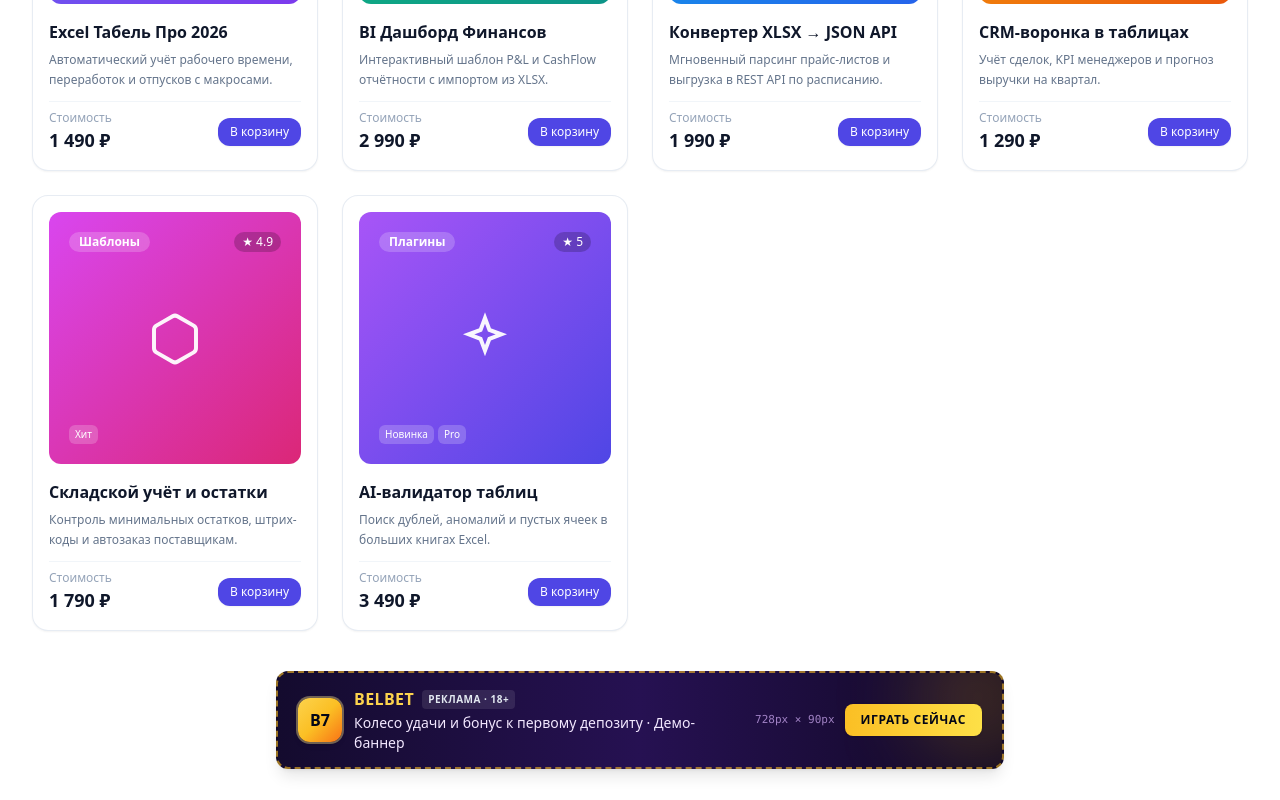
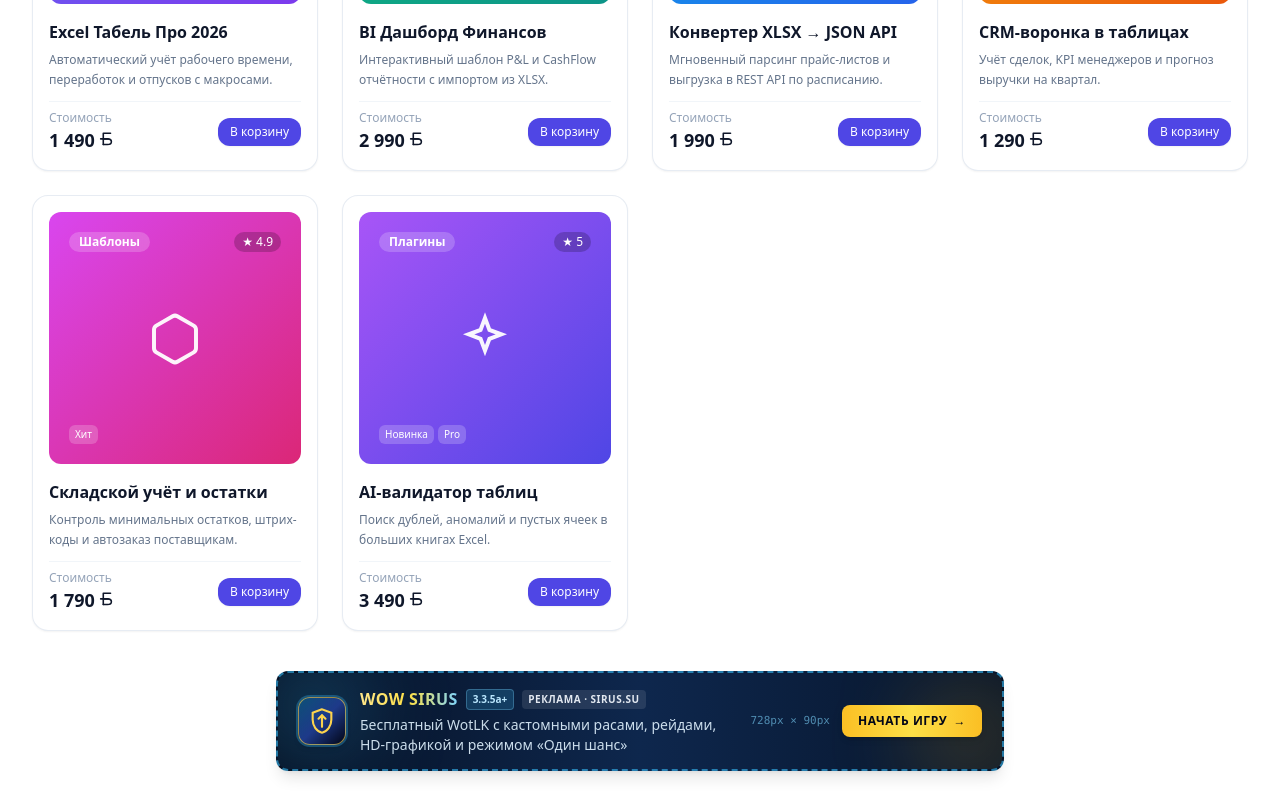
Before and after one commit to beregnac/excelflow-lab, a Vue app: page / in a window 1280 px wide. Shown: the part 2540-3340 px from the top of the page. Built offline with nearby package versions, Linux system fonts and the light colour scheme.

Commit message:
feat: add WoW Sirus ad banner and Belarusian ruble symbol (BYN)

```diff
--- a/src/components/AdSlot.vue
+++ b/src/components/AdSlot.vue
@@ -1,53 +1,80 @@
 <template>
-  <!-- Belbet Stylized Promo AdSlot (keeps dashed AdSlot wrapper + "Рекламное место" label) -->
+  <!-- Real WoW Sirus (sirus.su) Ad Banner inside dashed AdSlot wrapper -->
   <aside
-    v-if="variant === 'belbet'"
+    v-if="variant === 'sirus'"
     role="complementary"
     :aria-label="label"
-    class="relative mx-auto flex max-w-full overflow-hidden rounded-xl border-2 border-dashed border-amber-400/60 bg-gradient-to-r from-[#140b2e] via-[#261152] to-[#110824] text-white shadow-lg transition-all duration-300 hover:border-amber-300 hover:shadow-amber-500/15"
-    :class="isVertical ? 'flex-col justify-between p-5 text-center gap-3' : 'flex-col sm:flex-row items-center justify-between px-5 py-3.5 gap-4'"
-    :style="{ width: resolvedWidth, minHeight: resolvedHeight }"
+    class="mx-auto max-w-full"
+    :style="{ width: resolvedWidth }"
   >
-    <!-- Decorative glow -->
+    <a
+      href="https://sirus.su/"
+      target="_blank"
+      rel="noopener noreferrer sponsored"
+      class="group relative flex w-full overflow-hidden rounded-xl border-2 border-dashed border-sky-400/60 bg-gradient-to-r from-[#061124] via-[#0e274d] to-[#07152b] text-white shadow-lg transition-all duration-300 hover:border-amber-300/90 hover:shadow-sky-500/20 focus-visible:outline-none focus-visible:ring-2 focus-visible:ring-amber-300"
+      :class="isVertical ? 'flex-col justify-between p-5 text-center gap-3.5' : 'flex-col sm:flex-row items-center justify-between px-5 py-3.5 gap-4'"
+      :style="{ minHeight: resolvedHeight }"
+    >
+      <!-- Frost & Gold Decorative Glows -->
       <div
-      class="pointer-events-none absolute -right-10 -top-10 h-32 w-32 rounded-full bg-amber-400/20 blur-2xl"
+        class="pointer-events-none absolute -left-8 -top-8 h-32 w-32 rounded-full bg-sky-400/20 blur-2xl"
+        aria-hidden="true"
+      ></div>
+      <div
+        class="pointer-events-none absolute -right-8 -bottom-8 h-32 w-32 rounded-full bg-amber-400/15 blur-2xl"
         aria-hidden="true"
       ></div>
 
-    <!-- Brand + Ad Badge -->
-    <div class="relative z-10 flex items-center gap-3" :class="isVertical ? 'flex-col' : ''">
-      <div class="flex h-11 w-11 shrink-0 items-center justify-center rounded-xl bg-gradient-to-br from-amber-300 via-amber-400 to-orange-500 font-black text-slate-950 shadow-md ring-2 ring-amber-200/40">
-        B7
+      <!-- Brand Crest + Copy -->
+      <div class="relative z-10 flex items-center gap-3.5" :class="isVertical ? 'flex-col' : ''">
+        <div
+          class="flex h-12 w-12 shrink-0 items-center justify-center rounded-xl border border-amber-300/60 bg-gradient-to-br from-sky-500/30 via-blue-900 to-slate-950 shadow-md ring-2 ring-sky-400/30 transition-transform duration-300 group-hover:scale-105"
+          aria-hidden="true"
+        >
+          <svg class="h-7 w-7 text-amber-300" viewBox="0 0 24 24" fill="none" stroke="currentColor" stroke-width="1.8">
+            <path d="M12 2L4 5v6c0 5.25 3.4 10.1 8 11 4.6-.9 8-5.75 8-11V5l-8-3z" />
+            <path d="M12 7v10M9 10l3-3 3 3" stroke-linecap="round" stroke-linejoin="round" />
+          </svg>
         </div>
+
         <div :class="isVertical ? 'text-center' : 'text-center sm:text-left'">
-        <div class="flex flex-wrap items-center gap-2" :class="isVertical ? 'justify-center' : 'justify-center sm:justify-start'">
-          <span class="text-base font-black tracking-wide text-amber-300 uppercase">
-            belbet
+          <div
+            class="flex flex-wrap items-center gap-2"
+            :class="isVertical ? 'justify-center' : 'justify-center sm:justify-start'"
+          >
+            <span class="bg-gradient-to-r from-amber-200 via-yellow-300 to-sky-300 bg-clip-text text-base font-black tracking-wide text-transparent uppercase">
+              WoW Sirus
             </span>
-          <span class="rounded bg-white/10 px-1.5 py-0.5 text-[10px] font-semibold uppercase tracking-wider text-slate-200 backdrop-blur-sm">
-            {{ label }} · 18+
+            <span class="rounded bg-sky-400/20 border border-sky-300/30 px-1.5 py-0.5 text-[10px] font-bold text-sky-200">
+              3.3.5a+
+            </span>
+            <span class="rounded bg-white/10 px-1.5 py-0.5 text-[10px] font-semibold uppercase tracking-wider text-slate-200">
+              {{ label }} · sirus.su
             </span>
           </div>
-        <p class="mt-0.5 text-xs sm:text-sm font-medium text-purple-100">
-          Колесо удачи и бонус к первому депозиту · Демо-баннер
+          <p class="mt-1 text-xs sm:text-sm font-medium text-sky-100/90 leading-snug">
+            Бесплатный WotLK с кастомными расами, рейдами, HD-графикой и режимом «Один шанс»
           </p>
         </div>
       </div>
 
-    <!-- CTA -->
-    <div class="relative z-10 flex items-center gap-2.5 shrink-0" :class="isVertical ? 'w-full justify-center' : ''">
-      <span v-if="showDimensions && !isVertical" class="hidden md:inline text-[11px] font-mono text-purple-300/70">
+      <!-- CTA Button -->
+      <div
+        class="relative z-10 flex items-center gap-3 shrink-0"
+        :class="isVertical ? 'w-full justify-center' : ''"
+      >
+        <span v-if="showDimensions && !isVertical" class="hidden lg:inline text-[11px] font-mono text-sky-300/60">
           {{ resolvedWidth }} × {{ resolvedHeight }}
         </span>
-      <button
-        type="button"
-        @click="handleDemoClick"
-        class="inline-flex items-center justify-center rounded-lg bg-gradient-to-r from-amber-400 to-yellow-300 px-4 py-2 text-xs font-extrabold uppercase tracking-wider text-slate-950 shadow transition-transform duration-200 hover:scale-105 active:scale-95 focus-visible:outline-none focus-visible:ring-2 focus-visible:ring-amber-300"
+        <span
+          class="inline-flex items-center justify-center gap-1.5 rounded-lg bg-gradient-to-r from-amber-400 via-yellow-300 to-amber-400 px-4 py-2 text-xs font-extrabold uppercase tracking-wider text-slate-950 shadow-md transition-transform duration-200 group-hover:scale-105"
           :class="isVertical ? 'w-full' : ''"
         >
-        {{ clicked ? 'Демо-переход ✓' : 'Играть сейчас' }}
-      </button>
+          Начать игру
+          <span aria-hidden="true">→</span>
+        </span>
       </div>
+    </a>
   </aside>
 
   <!-- Default Dashed Placeholder AdSlot -->
@@ -68,7 +95,7 @@
 </template>
 
 <script setup>
-import { ref, computed } from 'vue'
+import { computed } from 'vue'
 
 const SIZE_PRESETS = {
   banner: { width: '728px', height: '90px' },
@@ -81,12 +108,12 @@ const SIZE_PRESETS = {
 const props = defineProps({
   label: {
     type: String,
-    default: 'Рекламное место'
+    default: 'Реклама'
   },
   variant: {
     type: String,
-    default: 'belbet',
-    validator: (v) => ['placeholder', 'belbet'].includes(v)
+    default: 'sirus',
+    validator: (v) => ['placeholder', 'sirus'].includes(v)
   },
   size: {
     type: String,
@@ -107,16 +134,8 @@ const props = defineProps({
   }
 })
 
-const clicked = ref(false)
 const preset = computed(() => SIZE_PRESETS[props.size] || SIZE_PRESETS.banner)
 const resolvedWidth = computed(() => props.width || preset.value.width)
 const resolvedHeight = computed(() => props.height || preset.value.height)
 const isVertical = computed(() => props.size === 'sidebar' || props.size === 'square')
-
-function handleDemoClick() {
-  clicked.value = true
-  setTimeout(() => {
-    clicked.value = false
-  }, 1500)
-}
 </script>
--- /dev/null
+++ b/src/components/BynSymbol.vue
@@ -0,0 +1,22 @@
+<template>
+  <svg
+    xmlns="http://www.w3.org/2000/svg"
+    viewBox="0 0 22 24"
+    fill="none"
+    stroke="currentColor"
+    stroke-width="2.4"
+    stroke-linecap="round"
+    stroke-linejoin="round"
+    role="img"
+    aria-label="BYN"
+    class="inline-block h-[0.88em] w-auto align-[-0.08em] shrink-0"
+  >
+    <title>Белорусский рубль (BYN)</title>
+    <!-- Верхняя перекладина и вертикальный штрих буквы «Б» -->
+    <path d="M17.5 3.5H6.5V20.5" />
+    <!-- Нижний полуовал буквы «Б» -->
+    <path d="M6.5 12H13c3.5 0 5.8 1.7 5.8 4.25S16.5 20.5 13 20.5H6.5" />
+    <!-- Горизонтальная черта по центру (знак белорусского рубля 2026) -->
+    <path d="M2.5 12H13.5" />
+  </svg>
+</template>
--- a/src/components/ProductCard.vue
+++ b/src/components/ProductCard.vue
@@ -64,8 +64,8 @@
         <div class="flex items-center justify-between gap-3 pt-2 border-t border-slate-100 dark:border-slate-800">
           <div>
             <span class="text-xs text-slate-400 block">Стоимость</span>
-            <span class="text-lg font-extrabold text-slate-900 dark:text-white">
-              {{ product.price.toLocaleString('ru-RU') }} ₽
+            <span class="inline-flex items-baseline gap-1 text-lg font-extrabold text-slate-900 dark:text-white">
+              {{ product.price.toLocaleString('ru-RU') }} <BynSymbol />
             </span>
           </div>
           <button
@@ -84,6 +84,7 @@
 
 <script setup>
 import { ref } from 'vue'
+import BynSymbol from './BynSymbol.vue'
 
 const props = defineProps({
   product: { type: Object, required: true }
--- a/src/views/CatalogView.vue
+++ b/src/views/CatalogView.vue
@@ -36,7 +36,7 @@
       >
         <div class="text-sm text-brand-900 dark:text-brand-100">
           🛒 В корзине <strong>{{ cart.totalCount }}</strong> шт. на сумму
-          <strong>{{ cart.totalPrice.toLocaleString('ru-RU') }} ₽</strong>
+          <strong class="inline-flex items-baseline gap-1">{{ cart.totalPrice.toLocaleString('ru-RU') }} <BynSymbol /></strong>
         </div>
         <button type="button" @click="cart.clearCart()" class="ds-btn ds-btn-outline ds-btn-sm">
           Очистить корзину
@@ -76,7 +76,7 @@
           <div class="space-y-2.5">
             <div class="flex items-center justify-between text-xs font-bold uppercase tracking-wider text-slate-400">
               <span>Макс. цена</span>
-              <span class="text-slate-800 dark:text-slate-200">{{ maxPrice.toLocaleString('ru-RU') }} ₽</span>
+              <span class="inline-flex items-baseline gap-1 text-slate-800 dark:text-slate-200">{{ maxPrice.toLocaleString('ru-RU') }} <BynSymbol /></span>
             </div>
             <input
               v-model.number="maxPrice"
@@ -107,7 +107,7 @@
           </div>
 
           <div class="pt-2 border-t border-slate-100 dark:border-slate-800">
-            <AdSlot size="sidebar" variant="belbet" width="100%" height="220px" label="Реклама" />
+            <AdSlot size="sidebar" variant="sirus" width="100%" height="220px" label="Реклама" />
           </div>
         </aside>
 
@@ -173,7 +173,7 @@
           </div>
 
           <!-- AdSlot between catalog grid and pagination -->
-          <AdSlot size="banner" variant="belbet" label="Рекламное место" />
+          <AdSlot size="banner" variant="sirus" label="Реклама" />
 
           <!-- Pagination -->
           <nav
@@ -252,7 +252,7 @@
           <div>
             <div class="flex justify-between text-xs font-semibold mb-1.5">
               <span>Цена до:</span>
-              <span>{{ maxPrice.toLocaleString('ru-RU') }} ₽</span>
+              <span class="inline-flex items-baseline gap-1">{{ maxPrice.toLocaleString('ru-RU') }} <BynSymbol /></span>
             </div>
             <input v-model.number="maxPrice" type="range" min="1000" max="4000" step="100" class="w-full accent-brand-600" />
           </div>
@@ -292,6 +292,7 @@ import { CATALOG_PRODUCTS } from '@/data/mockContent'
 import DashboardLayout from '@/components/DashboardLayout.vue'
 import ProductCard from '@/components/ProductCard.vue'
 import AdSlot from '@/components/AdSlot.vue'
+import BynSymbol from '@/components/BynSymbol.vue'
 
 const cart = useCartStore()
 
--- a/src/views/DesignSystemView.vue
+++ b/src/views/DesignSystemView.vue
@@ -193,9 +193,9 @@
         </div>
         <div class="space-y-6">
           <AdSlot size="banner" variant="placeholder" label="Рекламное место · Placeholder" />
-          <AdSlot size="banner" variant="belbet" label="Реклама · Belbet Banner" />
+          <AdSlot size="banner" variant="sirus" label="Реклама" />
           <div class="flex flex-wrap items-start justify-center gap-6">
-            <AdSlot size="sidebar" variant="belbet" label="Реклама · Sidebar" />
+            <AdSlot size="sidebar" variant="sirus" label="Реклама" />
             <AdSlot size="square" variant="placeholder" label="Рекламное место · Square" />
           </div>
         </div>
--- a/src/views/HomeView.vue
+++ b/src/views/HomeView.vue
@@ -116,7 +116,7 @@
 
           <!-- AdSlot Banner Integration -->
           <div class="mt-10">
-            <AdSlot size="banner" variant="belbet" label="Реклама" />
+            <AdSlot size="banner" variant="sirus" label="Реклама" />
           </div>
         </div>
       </section>
```
Also changed, not shown: src/components/PricingSection.vue (+9 -5 lines), src/views/DashboardView.vue (+12 -9 lines). Lines whose indentation alone changed are shown as unchanged.
